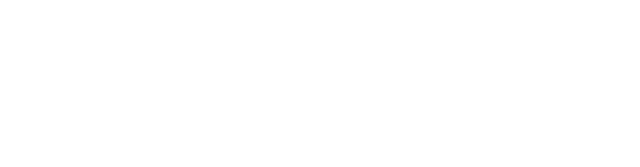
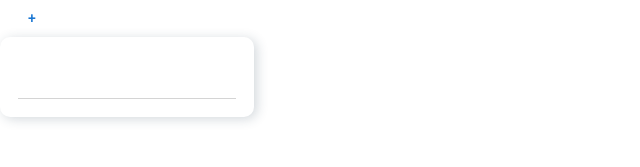
Before and after one commit to PeaksoftFrontend/Peaksoft-Lms, a React (Vite) app: page / in a window 1280 px wide. Shown: the top 167 px of the page, without its empty margins (0-640 px from the left). Built offline with nearby package versions, Linux system fonts and the light colour scheme.

Commit message:
finished

```diff
--- a/src/App.jsx
+++ b/src/App.jsx
@@ -1,5 +1,12 @@
+import { MeatballsList } from "./components/UI/MeatballsList";
+import { menu } from "./utils/constants";
+
 const App = () => {
-  return <div></div>;
+  return (
+    <div>
+      <MeatballsList menu={menu} />
+    </div>
+  );
 };
 
 export default App;
--- a/src/components/UI/ReusableMenu.jsx
+++ b/src/components/UI/MeatballsList.jsx
@@ -4,7 +4,7 @@ import Menu from "@mui/material/Menu";
 import MenuItem, { menuItemClasses } from "@mui/material/MenuItem";
 import { MenuList, styled } from "@mui/material";
 
-export const ReusableMenu = ({ menuItems = [] }) => {
+export const MeatballsList = ({ menu = [] }) => {
   const [anchorEl, setAnchorEl] = React.useState(null);
   const open = Boolean(anchorEl);
   const handleClick = (event) => {
@@ -23,7 +23,7 @@ export const ReusableMenu = ({ menuItems = [] }) => {
         aria-expanded={open ? "true" : undefined}
         onClick={handleClick}
       >
-        Dashboard
+        +
       </Button>
       <StyledUl
         id="basic-menu"
@@ -35,7 +35,7 @@ export const ReusableMenu = ({ menuItems = [] }) => {
         }}
       >
         <StyledDiv>
-          {menuItems?.map((item) => (
+          {menu?.map((item) => (
             <StyledLi key={item.id} {...item} />
           ))}
         </StyledDiv>
@@ -44,7 +44,6 @@ export const ReusableMenu = ({ menuItems = [] }) => {
   );
 };
 
-export default ReusableMenu;
 export const StyledDiv = styled("div")({
   width: "218px",
 });
--- /dev/null
+++ b/src/utils/constants/index.js
@@ -0,0 +1 @@
+export const menu = [{}];
```
